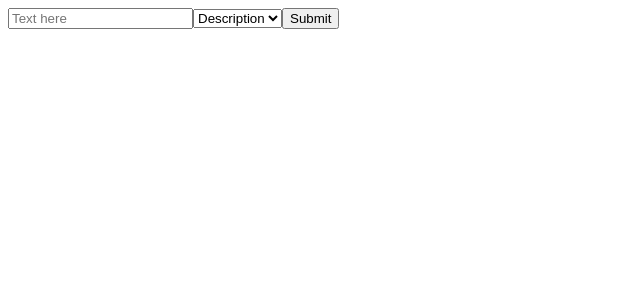
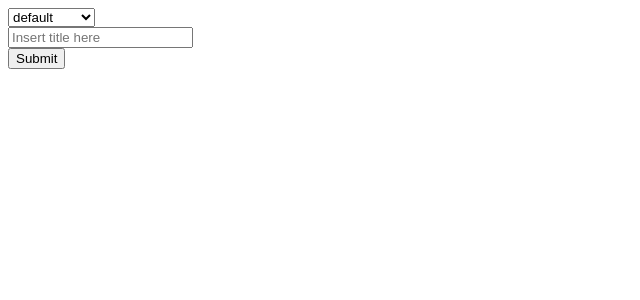
Before and after one commit to AngelDav943/final-project, a React (Vite) app: page / in a window 1280 px wide. Shown: the top 300 px of the page, without its empty margins (0-640 px from the left). Built offline with nearby package versions, Linux system fonts and the light colour scheme.

Commit message:
Multiple note type support

```diff
--- a/src/App.jsx
+++ b/src/App.jsx
@@ -1,9 +1,22 @@
 import React from 'react'
 import { useState, useEffect } from 'react'
-import Note from './components/note.jsx'
+
+// notas
+import Note from './components/default/note.jsx'
+import NoteInputs from './components/default/inputs.jsx'
+
+import TestNote from './components/test/note.jsx'
+import TestNoteInput from './components/test/inputs.jsx'
 
 function App() {
   const [notes, setNotes] = useState([])
+  var [selectedType, setType] = useState("default")
+
+  const noteTypes = {
+    "default": [Note, NoteInputs],
+    "description": [TestNote, TestNoteInput],
+    "image": [TestNote, TestNoteInput],
+  }
 
   function loadNotes()
   {
@@ -13,18 +26,22 @@ function App() {
     var loadedNotes = localStorage.getItem("notes").split("<note")
 
     loadedNotes = loadedNotes.map(value => {
-      var data = value.split(";>")
-      return {
+      var rawdata = value.split(";")
+      rawdata = rawdata.filter(item => {
+        return (item != "" && item.includes("=") == true)
+      })
 
+      var data = {}
+      for (let index = 0; index < rawdata.length; index++) {
+        const split = rawdata[index].split("=")
+        data[split[0].replace(/ /g, "")] = decodeURI(split[1])
       }
+
+      return data
     })
 
     loadedNotes = loadedNotes.filter(item => { // Filtra notas vacias
-      return (item != "" && item != undefined && item != null)
-    })
-
-    loadedNotes = loadedNotes.map(item => {
-      return decodeURI(item)
+      return (Object.keys(item) != 0 && item.constructor == Object)
     })
 
     setNotes(loadedNotes) // Actualiza el estado de las notas
@@ -34,32 +51,58 @@ function App() {
     loadNotes()
   },[]);
 
-  function saveNote(innerText, noteType)
+  function saveNote(data)
   {
     var existingNotes = localStorage.getItem("notes") || "" // consigue las notas existentes
 
+    var keys = ""
+    for (const key in data)
+    {
+      keys += " " + key + "=" + encodeURI(data[key]) + ";"
+    }
+
     // guarda la informacion en el local Storage
-    localStorage.setItem("notes", existingNotes + "<note type="+encodeURI(noteType)+";>"+encodeURI(innerText))
+    localStorage.setItem("notes", existingNotes + "<note"+keys+"> ")
   }
 
   function submitNote()
   {
-    var input = document.getElementById("noteInput")
-    if (input.value.replace(/ /g,"") == "") return; // Verifica si el texto no es vacio para continuar
+    var inputs = document.getElementById("inputs").children;
+    var noteData = {
+      "type": selectedType,
+      "timestamp": String(Date.now()),
+    };
 
-    saveNote(input.value)
-    setNotes([...notes, input.value]) // parecido a array.push(), inserta el texto como ultimo elemento
+    for (let index = 0; index < inputs.length; index++) {
+      noteData[inputs[index].id] = inputs[index].value
+    }
 
-    input.value = ""
+    saveNote(noteData)
+    setNotes([...notes, noteData]) // parecido a array.push(), inserta el texto como ultimo elemento
+
+    for (let index = 0; index < inputs.length; index++) {
+      inputs[index].value = ""
+    }
   }
 
-  function removeNote(innerText)
+  function removeNote(props)
   {
-    const noteIndex = notes.indexOf(innerText)
+    var items = {}
+    for (const key in props) {
+      if (props[key].constructor == String) items[key] = props[key]
+    }
+
+    const noteIndex = notes.findIndex(data => String(data.timestamp) == String(items.timestamp))
     if (noteIndex == -1) return // verifica si la nota existe en la lista mostrada en la pagina
 
+    var keys = ""
+    for (const key in items)
+    {
+      keys += " " + key + "=" + encodeURI(items[key]) + ";"
+    }
+
     var savedNotes = localStorage.getItem("notes") || ""
-    savedNotes = savedNotes.replace("<note>"+encodeURI(innerText),"")
+    savedNotes = savedNotes.replace("<note"+keys+"> ","")
     localStorage.setItem("notes", savedNotes) // Remueve la nota de las notas guardadas
 
     var newNotes = [...notes]
@@ -68,21 +111,38 @@ function App() {
     setNotes(newNotes)
   }
 
+  function getOptions()
+  {
+    var options = [];
+    for (const key in noteTypes) {
+      options.push(<option key={key} value={key}>{key}</option>)
+    }
+
+    return options;
+  }
+
+  function getForm()
+  {
+    const FormInput = noteTypes[selectedType][1];
+    return <FormInput onKey={(e) => {if (e.key == 'Enter') submitNote()}}/>
+  }
+
   return (
     <>
       <div>
-        <input id='noteInput' type="text" placeholder='Text here' onKeyDown={(e) => {if (e.key == 'Enter') submitNote()}}/>
-        <select id="type">
-          <option value="desc">Description</option>
-          <option value="img">Image</option>
+        <select id="typeInput" onChange={(e) => {setType(e.target.value)}}>
+          {getOptions()}
         </select>
-        {}
+        <div id="inputs">
+          {getForm()}
+        </div>
         <button onClick={submitNote}>Submit</button>
       </div>
 
-      {notes.map((data, index) => (
-        <Note key={index} text={data} onClick={removeNote}/>
-      ))}
+      {notes.map((data, index) => {
+        const SelectedNote = noteTypes[data.type][0];
+        return (<SelectedNote key={index} {...data} onClick={removeNote}/>);
+      })}
     </>
   )
 }
--- /dev/null
+++ b/src/components/default/inputs.jsx
@@ -0,0 +1,13 @@
+import React from 'react'
+
+export default function(props)
+{
+    function onKey(e)
+    {
+        if (props.onKey) props.onKey(e)
+    }
+
+    return <>
+        <input id='title' type="text" placeholder='Insert title here' onKeyDown={onKey}/>
+    </>
+}
--- a/src/components/note.jsx
+++ b/src/components/default/note.jsx
@@ -2,15 +2,14 @@ import React from 'react'
 
 export default function(props)
 {
-
     function onClick()
     {
-        if (props.onClick) props.onClick(props.text)
+        if (props.onClick) props.onClick(props)
     }
 
     return (
         <article className="note">
-            <p>{props.text}</p>
+            <p>{props.title}</p>
             <button onClick={onClick}>Delete</button>
         </article>
     )
--- /dev/null
+++ b/src/components/test/inputs.jsx
@@ -0,0 +1,14 @@
+import React from 'react'
+
+export default function(props)
+{
+    function onKey(e)
+    {
+        if (props.onKey) props.onKey(e)
+    }
+
+    return <>
+        <input id='test' type="text" placeholder='test' onKeyDown={onKey}/>
+        <input id='description' type="text" placeholder='desc' onKeyDown={onKey}/>
+    </>
+}
--- a/src/components/testnote.jsx
+++ b/src/components/test/note.jsx
@@ -2,17 +2,17 @@ import React from 'react'
 
 export default function(props)
 {
-
     function onClick()
     {
-        if (props.onClick) props.onClick(props.text)
+        if (props.onClick) props.onClick(props)
     }
 
     return (
         <article className="note">
-            <p>{props.text}</p>
-            <p>LOREM IPSUM :O</p>
+            <p>TEST: {props.test}</p>
+            <p>DESCRIPTION: {props.description}</p>
             <button onClick={onClick}>Delete</button>
+            <span> {props.type}</span>
         </article>
     )
 }
```
